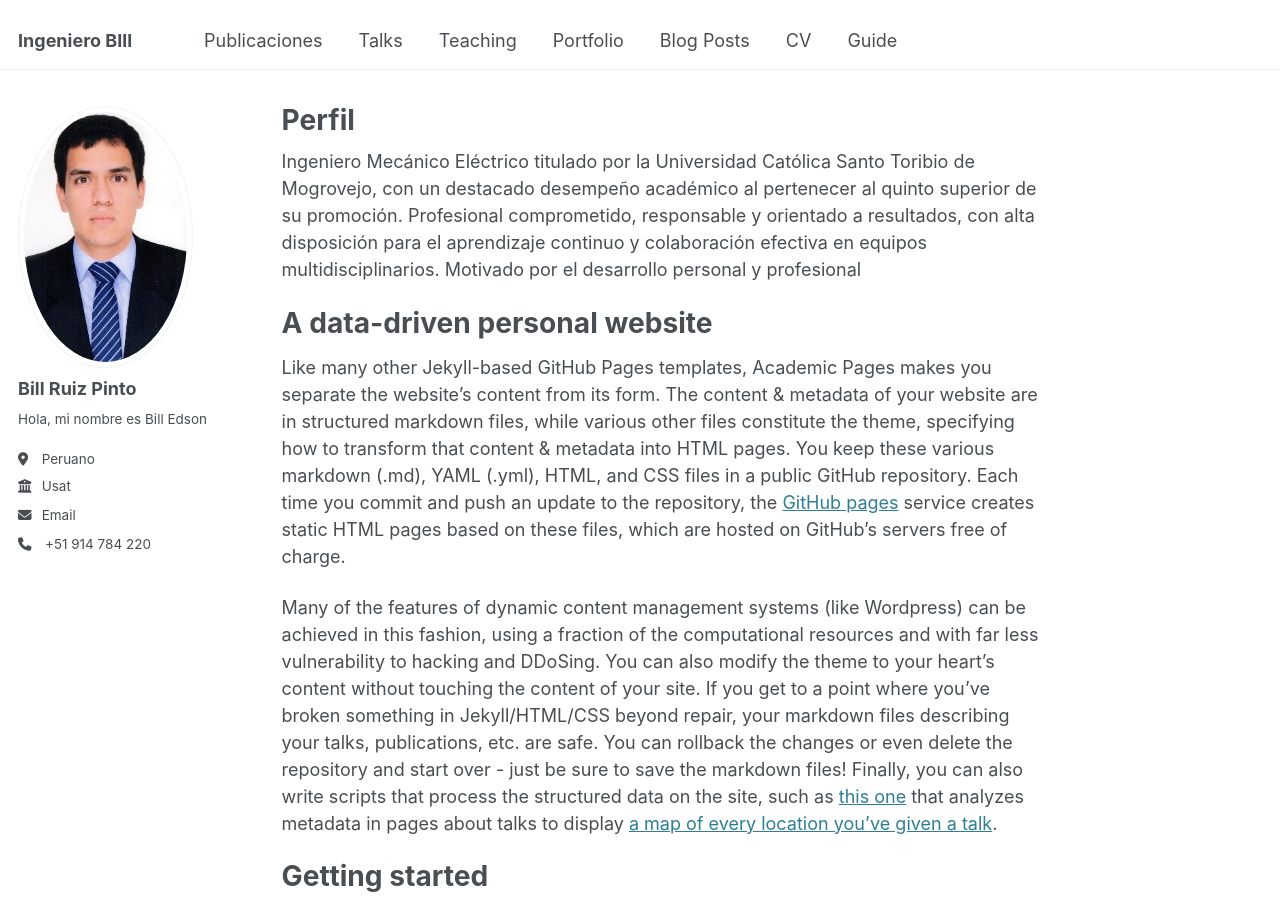
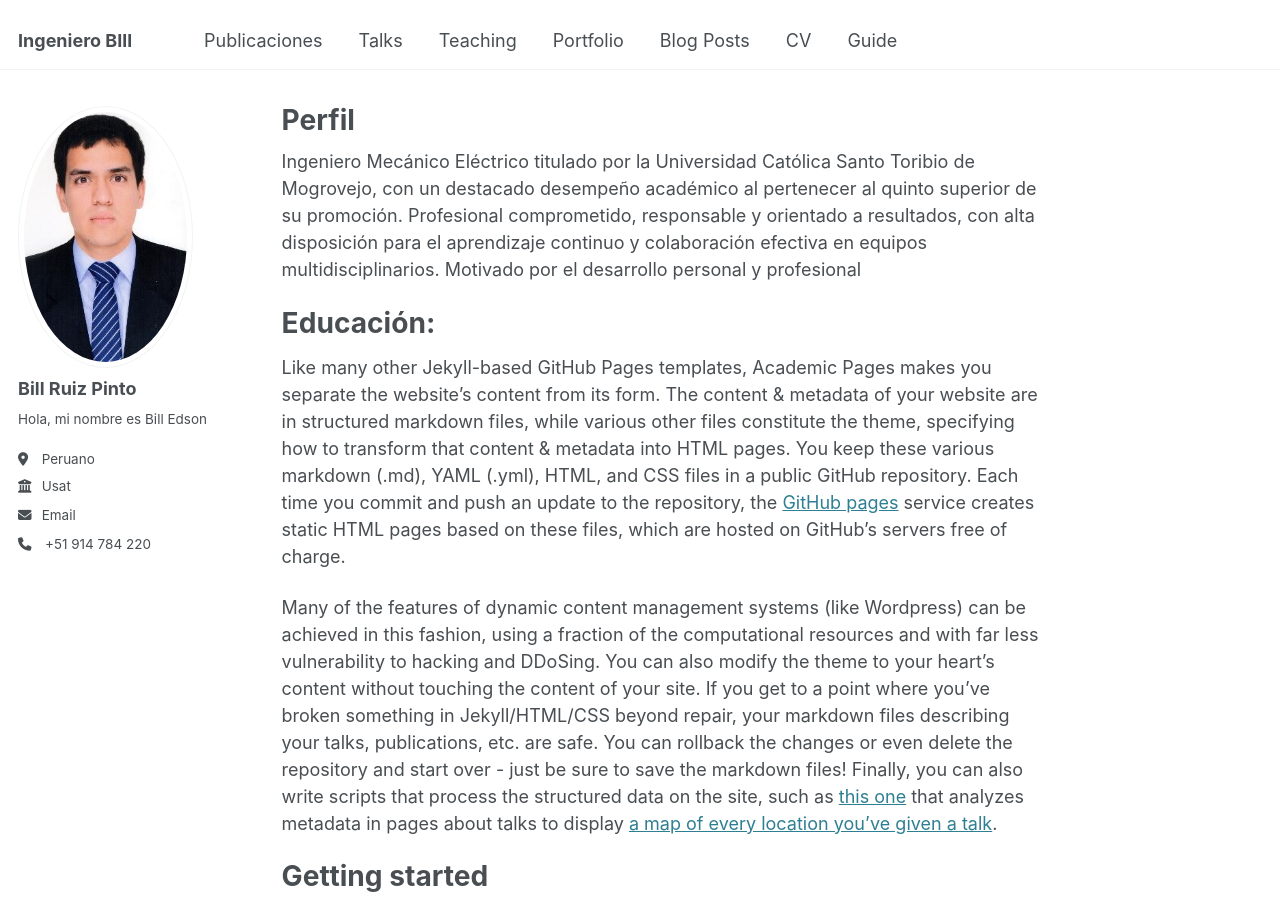
Before and after one commit to IngenieroBill/Cv, a Jekyll site: the page built from _pages/about.md, in a window 1280 px wide and 900 px high. Built offline with Jekyll 4.4.1, drawn with Linux system fonts in a browser that asks for light colours.

Commit message:
Actualización de archivos de datos

```diff
--- a/_pages/about.md
+++ b/_pages/about.md
@@ -9,7 +9,7 @@ redirect_from:
 
 Ingeniero Mecánico Eléctrico titulado por la Universidad Católica Santo Toribio de Mogrovejo, con un destacado desempeño académico al pertenecer al quinto superior de su promoción. Profesional comprometido, responsable y orientado a resultados, con alta disposición para el aprendizaje continuo y colaboración efectiva en equipos multidisciplinarios. Motivado por el desarrollo personal y profesional
 
-A data-driven personal website
+Educación:
 ======
 Like many other Jekyll-based GitHub Pages templates, Academic Pages makes you separate the website's content from its form. The content & metadata of your website are in structured markdown files, while various other files constitute the theme, specifying how to transform that content & metadata into HTML pages. You keep these various markdown (.md), YAML (.yml), HTML, and CSS files in a public GitHub repository. Each time you commit and push an update to the repository, the [GitHub pages](https://pages.github.com/) service creates static HTML pages based on these files, which are hosted on GitHub's servers free of charge.
 
```
